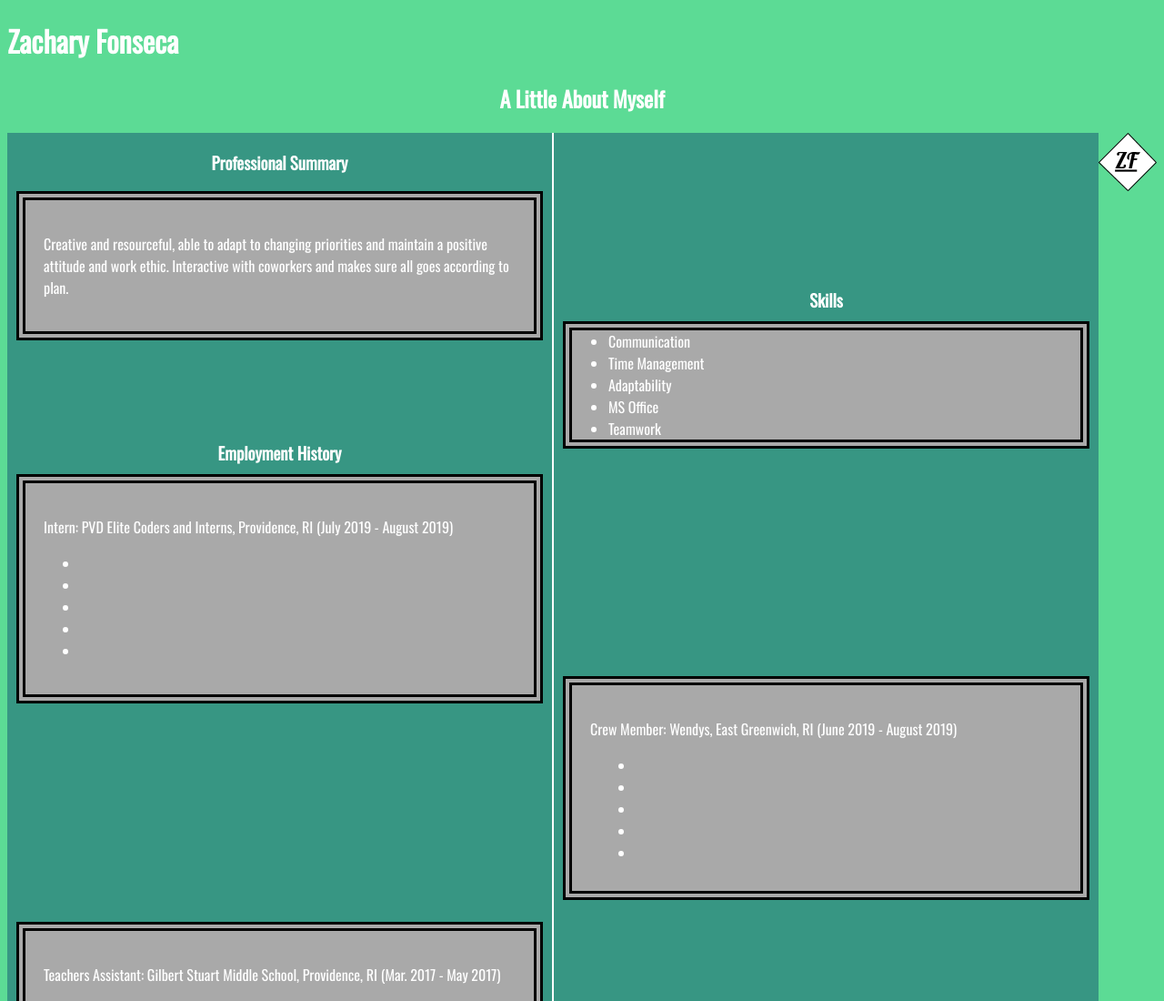
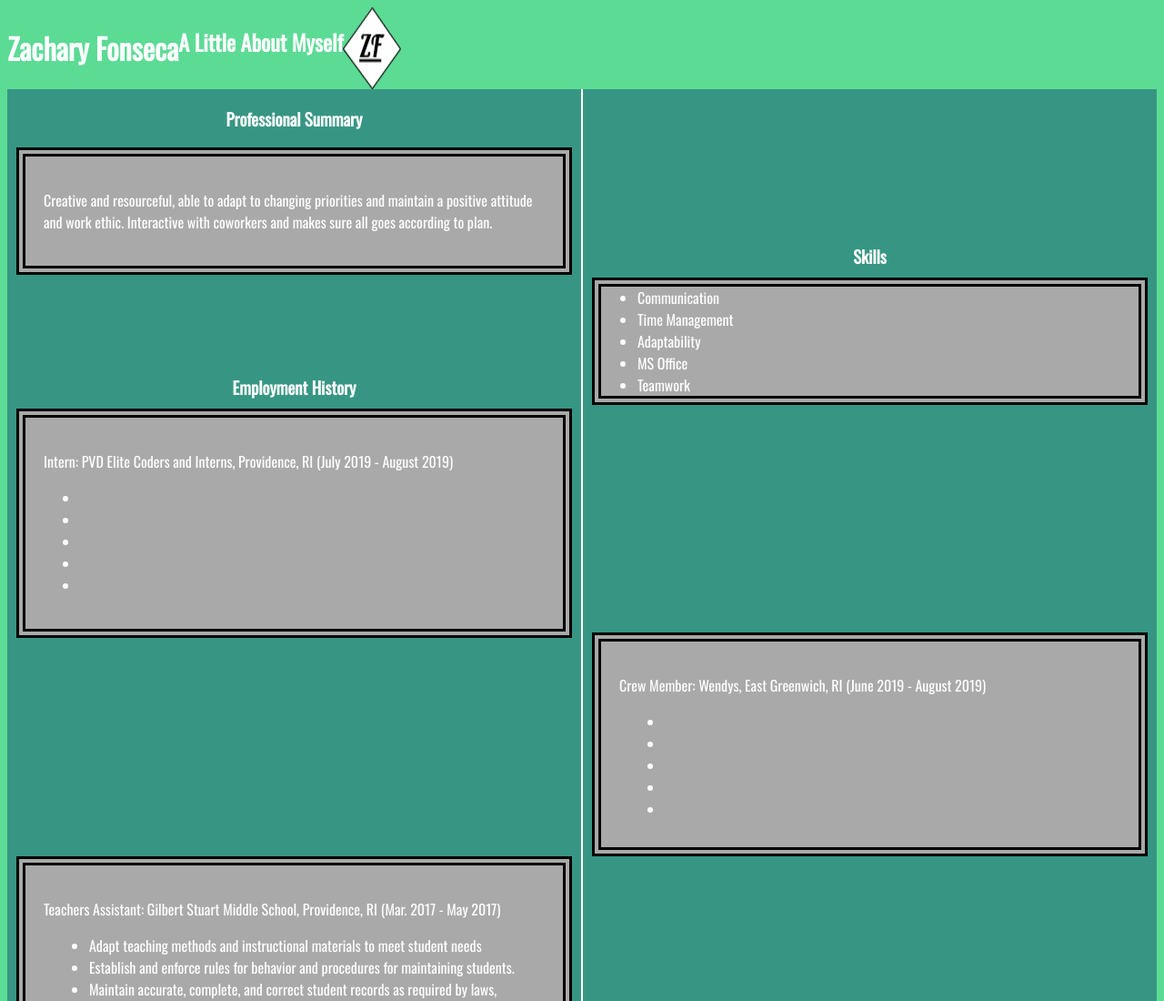
Before and after one commit to z-fonz/z-fonz.github.io, a plain HTML site: page index.html in a window 1280 px wide. Shown: the top 1100 px of the page at 91% size. Drawn offline with nearby package versions, Linux system fonts and the light colour scheme.

Commit message:
Update index.html

```diff
--- a/index.html
+++ b/index.html
@@ -19,7 +19,7 @@
   padding: 20px;
 }
 
-
+         header {display: flex;}
 p.summary {
 background-color: darkgray;
   filter: alpha(opacity=10);
@@ -145,7 +145,6 @@ section.info:hover
          margin: 10px 10px 10px 10px;
        }
 
-         header img {float: right;}
 
 
         </style>
```
